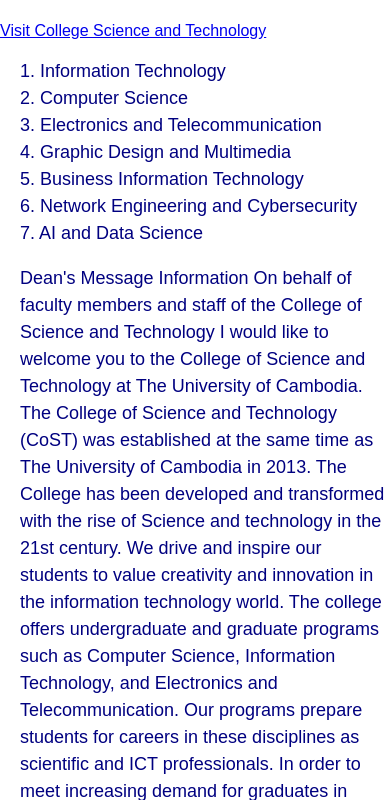
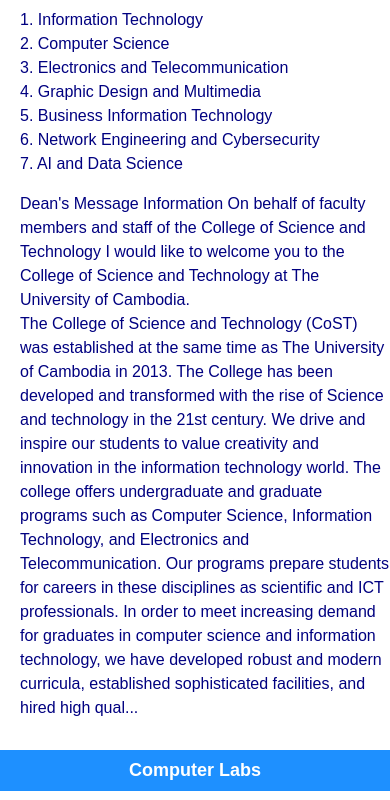
Before and after one commit to samnangma/Web-UC, a plain HTML site: page index.html in a window 390 px wide. Shown: the part 132-932 px from the top of the page. Drawn offline with Linux system fonts and the light colour scheme.

Commit message:
fix some style

```diff
--- a/index.html
+++ b/index.html
@@ -1,10 +1,10 @@
 <!DOCTYPE html>
 <html lang="en">
-
   <head>
-  <meta charset="UTF-8">
-  <meta name="viewport" content="width=device-width, initial-scale=1.0">
+    <meta charset="UTF-8" />
+    <meta name="viewport" content="width=device-width, initial-scale=1.0" />
     <title>College CoST</title>
+    <link rel="icon" type="image/x-icon" href="image/uc.jpg">
     <style>
       body {
         background-color: white;
@@ -16,7 +16,7 @@
       h2 {
         background-color: DodgerBlue;
         color: white;
-      font-family: 'Arial Black', sans-serif;
+        font-family: "Arial Black", sans-serif;
         font-size: 30px;
         text-align: center;
         padding: 20px 0;
@@ -38,6 +38,21 @@
         padding: 10px;
         margin-top: 30px;
       }
+
+      /* Responsive Styles */
+      @media only screen and (max-width: 768px) {
+        h2 {
+          font-size: 24px;
+        }
+
+        p {
+          font-size: 16px;
+        }
+
+        h1 {
+          font-size: 18px;
+        }
+      }
     </style>
   </head>
 
@@ -45,23 +60,35 @@
     <h2>College Science Technology</h2>
     <a href="https://cost.uc.edu.kh">Visit College Science and Technology</a>
     <p>
-    1. Information Technology<br>
-    2. Computer Science<br>
-    3. Electronics and Telecommunication<br>
-    4. Graphic Design and Multimedia<br>
-    5. Business Information Technology<br>
-    6. Network Engineering and Cybersecurity<br>
-    7. AI and Data Science<br>
+      1. Information Technology<br />
+      2. Computer Science<br />
+      3. Electronics and Telecommunication<br />
+      4. Graphic Design and Multimedia<br />
+      5. Business Information Technology<br />
+      6. Network Engineering and Cybersecurity<br />
+      7. AI and Data Science<br />
     </p>
     <p>
       <!-- សម្រាប់ពណ័ P-->
-    Dean's Message Information On behalf of faculty members and staff of the College of Science and Technology I would like to welcome you to the College of Science and Technology at The University of Cambodia. <br>The College of Science and Technology (CoST) was established at the same time as The University of Cambodia in 2013. The College has been developed and transformed with the rise of Science and technology in the 21st century. We drive and inspire our students to value creativity and innovation in the information technology world. The college offers undergraduate and graduate programs such as Computer Science, Information Technology, and Electronics and Telecommunication. Our programs prepare students for careers in these disciplines as scientific and ICT professionals. In order to meet increasing demand for graduates in computer science and information technology, we have developed robust and modern curricula, established sophisticated facilities, and hired high qual...
+      Dean's Message Information On behalf of faculty members and staff of the
+      College of Science and Technology I would like to welcome you to the
+      College of Science and Technology at The University of Cambodia. <br />The
+      College of Science and Technology (CoST) was established at the same time
+      as The University of Cambodia in 2013. The College has been developed and
+      transformed with the rise of Science and technology in the 21st century.
+      We drive and inspire our students to value creativity and innovation in
+      the information technology world. The college offers undergraduate and
+      graduate programs such as Computer Science, Information Technology, and
+      Electronics and Telecommunication. Our programs prepare students for
+      careers in these disciplines as scientific and ICT professionals. In order
+      to meet increasing demand for graduates in computer science and
+      information technology, we have developed robust and modern curricula,
+      established sophisticated facilities, and hired high qual...
     </p>
     <h1>Computer Labs</h1>
-  <img src="/image/Image1.jpg" height="200" width="300">
-  <img src="/image/Image2.jpg" height="200" width="300">
-  <img src="/image/Image3.jpg" height="200" width="300">
-  <img src="/image/Image4.jpg" height="200" width="300">
+    <img src="/image/Image1.jpg" height="200" width="300" />
+    <img src="/image/Image2.jpg" height="200" width="300" />
+    <img src="/image/Image3.jpg" height="200" width="300" />
+    <img src="/image/Image4.jpg" height="200" width="300" />
   </body>
-
 </html>
```
Also changed, not shown: image/uc.jpg (added). Lines whose indentation alone changed are shown as unchanged.
